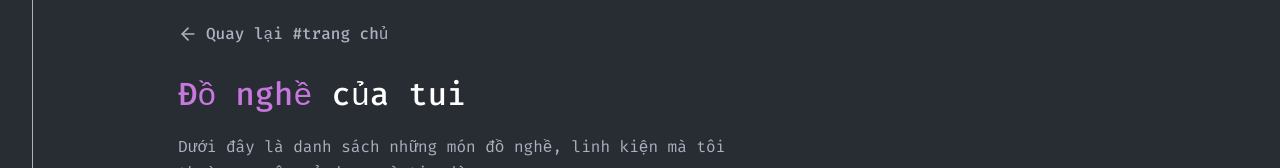
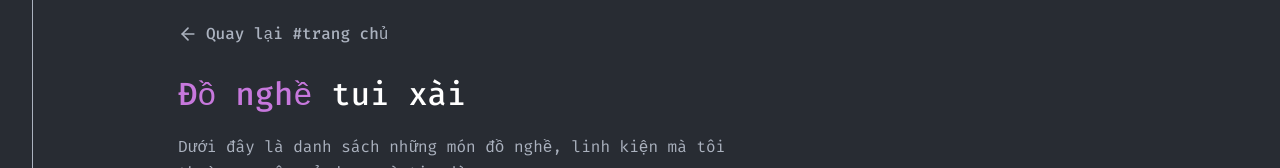
Before and after one commit to mhqb365/mhqb365, a Vue app: page /shopee in a window 1280 px wide. Shown: the part 135-303 px from the top of the page. Built offline with nearby package versions, Linux system fonts and the light colour scheme.

Commit message:
Edit label

```diff
--- a/src/views/Shopee.vue
+++ b/src/views/Shopee.vue
@@ -7,7 +7,7 @@
           Quay lại #trang chủ
         </router-link>
         <div class="header-content">
-          <h1><span class="text-accent">Đồ nghề</span> của tui</h1>
+          <h1><span class="text-accent">Đồ nghề</span> tui xài</h1>
           <p>
             Dưới đây là danh sách những món đồ nghề, linh kiện mà tôi thường
             xuyên sử dụng và tin dùng
```
